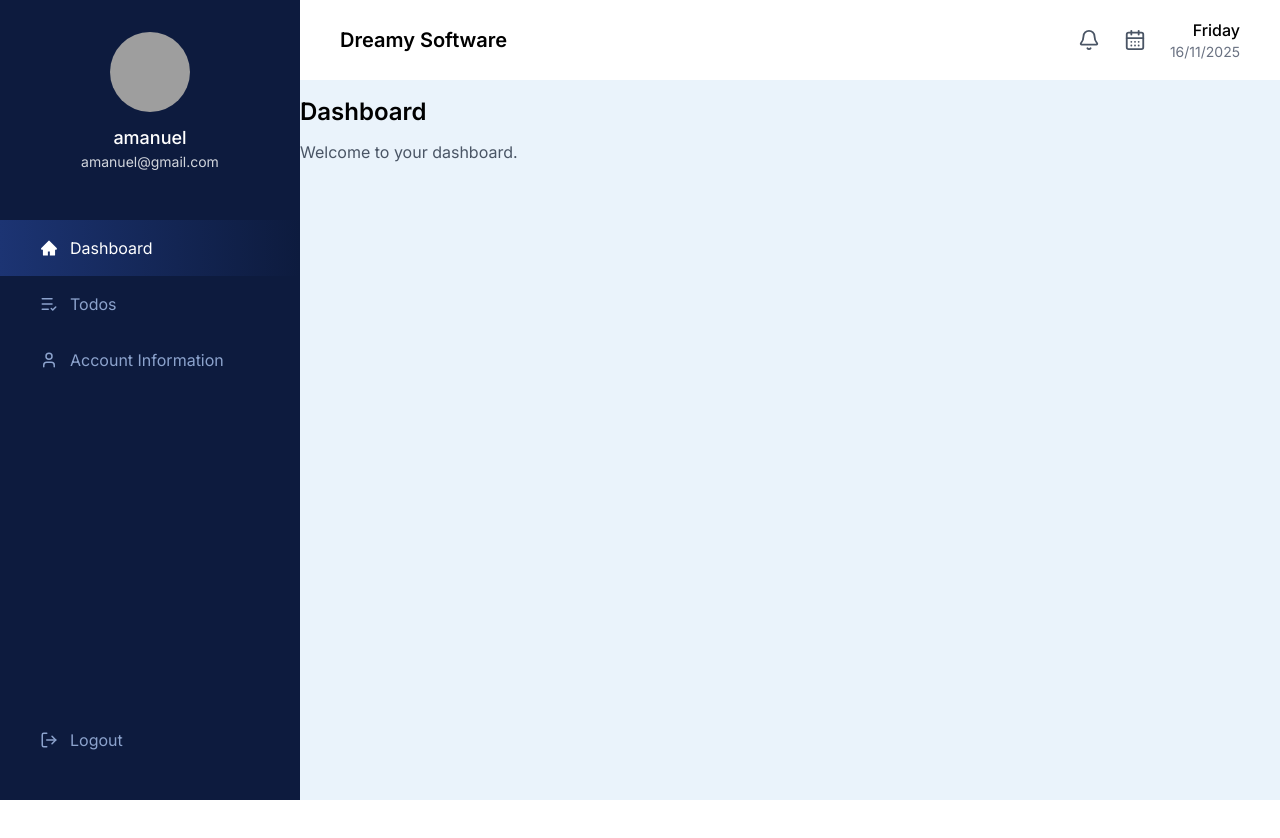
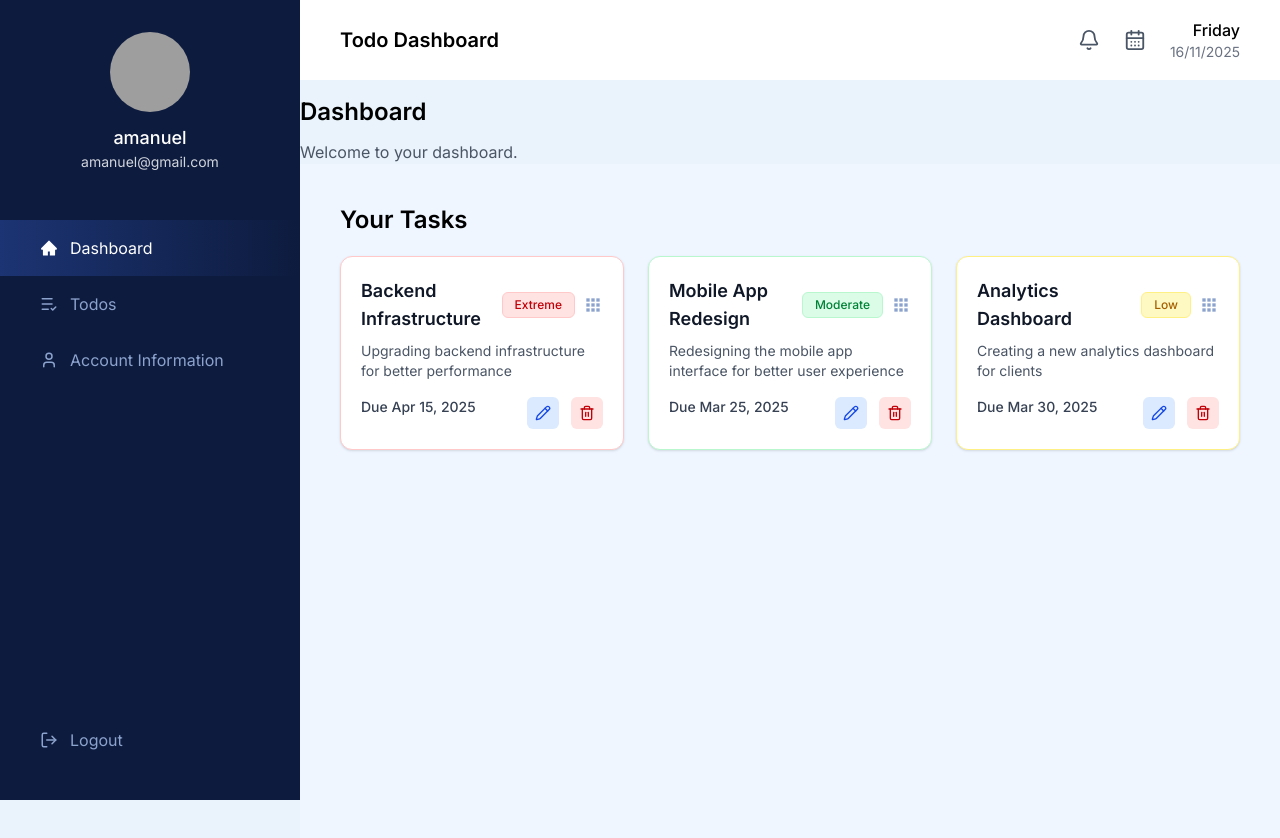
Before and after one commit to Deadless-Programmer/todo-frontend-dreamy-software, a Next.js app: page / in a window 1280 px wide. Shown: the top 838 px of the page. Before the commit the page ends 800 px from the top, so only its background shows below. Built offline with nearby package versions, Linux system fonts and the light colour scheme; grey boxes are pictures that could not be loaded.

Commit message:
task card design

```diff
--- a/package.json
+++ b/package.json
@@ -10,6 +10,7 @@
   },
   "dependencies": {
     "axios": "^1.13.2",
+    "framer-motion": "^12.23.24",
     "lucide-react": "^0.553.0",
     "next": "16.0.3",
     "react": "19.2.0",
--- a/src/app/page.tsx
+++ b/src/app/page.tsx
@@ -1,5 +1,6 @@
 // import { redirect } from "next/navigation";
 import DashboardLayout from "@/components/layout/DashboardLayout";
+import TasksPage from "@/components/ui/Card";
 // import { getAccessToken } from "@/utils/token";
 
 export default function HomePage() {
@@ -15,6 +16,7 @@ export default function HomePage() {
     <DashboardLayout>
       <h1 className="text-2xl font-semibold">Dashboard</h1>
       <p className="mt-3 text-gray-600">Welcome to your dashboard.</p>
+       <TasksPage/>
     </DashboardLayout>
   );
 }
--- a/src/app/todos/page.tsx
+++ b/src/app/todos/page.tsx
@@ -5,13 +5,17 @@ import DashboardLayout from "@/components/layout/DashboardLayout";
 import { getAccessToken } from "@/utils/token";
 import { Search, Plus, Filter } from "lucide-react";
 import Image from "next/image";
+import TaskModal from "@/components/ui/TaskModal";
+import { useState } from "react";
+export default function TodosPage() {
 
-export default function TodosPage() {
+  const [openModal, setOpenModal] = useState(false);
   const token = getAccessToken();
   if (!token) redirect("/login");
 
   return (
     <DashboardLayout>
+       <TaskModal open={openModal} onClose={() => setOpenModal(false)} />
       <div className="w-full bg-white p-6 mt-6 rounded-lg shadow-sm space-y-4 max-w-[1100px] mx-auto">
 
         {/* Title */}
@@ -20,7 +24,7 @@ export default function TodosPage() {
             Todos
           </h2>
 
-          <button className="flex items-center gap-2 bg-blue-600 text-white px-4 py-2 rounded-md text-sm cursor-pointer hover:bg-blue-700 shadow-sm">
+          <button  onClick={() => setOpenModal(true)} className="flex items-center gap-2 bg-blue-600 text-white px-4 py-2 rounded-md text-sm cursor-pointer hover:bg-blue-700 shadow-sm">
             <Plus size={16} />
             New Task
           </button>
--- a/src/components/layout/Topbar.tsx
+++ b/src/components/layout/Topbar.tsx
@@ -8,7 +8,7 @@ export default function Topbar() {
 
   return (
     <header className="h-20 bg-white  flex items-center justify-between px-10 ml-[300px] fixed top-0 right-0 left-0">
-      <div className="text-xl font-semibold">Dreamy Software</div>
+      <div className="text-xl font-semibold"> Todo Dashboard </div>
 
       <div className="flex items-center gap-6">
         <Bell size={22} className="text-gray-600" />
--- a/src/components/ui/Card.tsx
+++ b/src/components/ui/Card.tsx
@@ -0,0 +1,96 @@
+"use client";
+
+import { Pencil, Trash2 } from "lucide-react";
+import { CgMenuGridR } from "react-icons/cg";
+
+export default function TasksPage() {
+  const tasks = [
+    {
+      id: 1,
+      title: "Backend Infrastructure",
+      description: "Upgrading backend infrastructure for better performance",
+      dueDate: "Apr 15, 2025",
+      priority: "Extreme",
+    },
+    {
+      id: 2,
+      title: "Mobile App Redesign",
+      description:
+        "Redesigning the mobile app interface for better user experience",
+      dueDate: "Mar 25, 2025",
+      priority: "Moderate",
+    },
+    {
+      id: 3,
+      title: "Analytics Dashboard",
+      description: "Creating a new analytics dashboard for clients",
+      dueDate: "Mar 30, 2025",
+      priority: "Low",
+    },
+  ];
+
+  const priorityColors = {
+    Extreme: "bg-red-100 text-red-700 border border-red-200",
+    Moderate: "bg-green-100 text-green-700 border border-green-200",
+    Low: "bg-yellow-100 text-yellow-700 border border-yellow-200",
+  };
+
+  const cardBorderColors = {
+    Extreme: "border-red-200",
+    Moderate: "border-green-200",
+    Low: "border-yellow-200",
+  };
+
+  return (
+    <div className="p-10 bg-blue-50 min-h-screen">
+      <h1 className="text-2xl font-semibold mb-5">Your Tasks</h1>
+
+      <div className="grid md:grid-cols-3 gap-6">
+        {tasks.map((task) => (
+          <div
+            key={task.id}
+            className={`bg-white p-5 rounded-xl shadow-sm border ${cardBorderColors[task.priority]} hover:shadow-md transition`}
+          >
+            {/* Title + Priority */}
+            <div className="flex justify-between items-center">
+              <h2 className="text-lg font-semibold text-gray-900">
+                {task.title}
+              </h2>
+
+              <div className="flex justify-between items-center gap-2">
+                <span
+                className={`px-3 py-1 rounded-md text-xs font-medium ${priorityColors[task.priority]}`}
+              >
+                {task.priority}
+              </span>
+              <CgMenuGridR className="text-[#8CA3CD] text-xl" />
+              </div>
+            </div>
+
+            {/* Description */}
+            <p className="text-gray-600 mt-2 text-sm">{task.description}</p>
+
+            {/* Due date */}
+            <div className="flex justify-between">
+               <p className="text-gray-700 mt-4 text-sm font-medium">
+              Due {task.dueDate}
+            </p>
+
+            {/* Action Buttons */}
+            <div className="flex gap-3 mt-4">
+              <button className="p-2 bg-blue-100 rounded-md hover:bg-blue-200 transition">
+                <Pencil size={16} className="text-blue-700" />
+              </button>
+
+              <button className="p-2 bg-red-100 rounded-md hover:bg-red-200 transition">
+                <Trash2 size={16} className="text-red-700" />
+              </button>
+            </div>
+            </div>
+
+          </div>
+        ))}
+      </div>
+    </div>
+  );
+}
--- /dev/null
+++ b/src/components/ui/TaskModal.jsx
@@ -0,0 +1,132 @@
+"use client";
+import { Trash2 } from "lucide-react";
+import { motion, AnimatePresence } from "framer-motion";
+
+export default function TaskModal({ open, onClose }) {
+  return (
+    <AnimatePresence>
+      {open && (
+        <div className="fixed inset-0 z-50 flex items-center  justify-center">
+          {/* Background Dim */}
+          <motion.div
+            key="overlay"
+            initial={{ opacity: 0 }}
+            animate={{ opacity: 1 }}
+            exit={{ opacity: 0 }}
+            transition={{ duration: 0.25 }}
+            className="absolute inset-0 bg-black/40 backdrop-blur-sm"
+            onClick={onClose}
+          />
+
+          {/* Modal Box */}
+          <motion.div
+            key="modal"
+            initial={{ opacity: 0, scale: 0.85, y: 20 }}
+            animate={{ opacity: 1, scale: 1, y: 0 }}
+            exit={{ opacity: 0, scale: 0.85, y: 20 }}
+            transition={{ duration: 0.25, ease: "easeOut" }}
+            className="relative bg-white w-full max-w-xl mx-4 rounded-xl shadow-lg p-6 z-50"
+          >
+            {/* Header */}
+            <div className="flex justify-between items-center mb-4 ">
+              <h2 className="text-lg font-semibold border-b-2 border-blue-500">
+                Add New Task
+              </h2>
+
+              <button
+                onClick={onClose}
+                className=" border-b-2 border-blue-500 font-medium  cursor-pointer text-md"
+              >
+                Go Back
+              </button>
+            </div>
+
+            {/* Title Field */}
+            <div className="space-y-3">
+              <div>
+                <label className="text-sm text-gray-700">Title</label>
+                <input
+                  type="text"
+                  className="w-full border border-gray-300 rounded-md px-3 py-2 mt-1 outline-none focus:ring-2 focus:ring-blue-500"
+                />
+              </div>
+
+              {/* Date */}
+              <div>
+                <label className="text-sm text-gray-700">Date</label>
+                <input
+                  type="date"
+                  className="w-full border border-gray-300 rounded-md px-3 py-2 mt-1 outline-none focus:ring-2 focus:ring-blue-500"
+                />
+              </div>
+
+              {/* Priority */}
+              <div>
+                <p className="text-sm font-semibold text-gray-700">Priority</p>
+
+                <div className="flex items-center gap-10 mt-2 text-sm">
+                  {/* Extreme */}
+                  <label className="flex items-center gap-2 cursor-pointer">
+                    <span className="w-2.5 h-2.5 bg-red-600 rounded-full"></span>
+                    Extreme
+                    <input
+                      type="checkbox"
+                      name="priority"
+                      className="w-4 h-4 border border-gray-400 rounded-md cursor-pointer"
+                    />
+                  </label>
+
+                  {/* Moderate */}
+                  <label className="flex items-center gap-2 cursor-pointer">
+                    <span className="w-2.5 h-2.5 bg-green-600 rounded-full"></span>
+                    Moderate
+                    <input
+                      type="checkbox"
+                      name="priority"
+                      className="w-4 h-4 border border-gray-400 rounded-md cursor-pointer"
+                    />
+                  </label>
+
+                  {/* Low */}
+                  <label className="flex items-center gap-2 cursor-pointer">
+                    <span className="w-2.5 h-2.5 bg-yellow-500 rounded-full"></span>
+                    Low
+                    <input
+                      type="checkbox"
+                      name="priority"
+                      className="w-4 h-4 border border-gray-400 rounded-md cursor-pointer"
+                    />
+                  </label>
+                </div>
+              </div>
+
+              {/* Description */}
+              <div>
+                <label className="text-sm text-gray-700">
+                  Task Description
+                </label>
+                <textarea
+                  rows="4"
+                  className="w-full border mt-1 border-gray-300 rounded-md px-3 py-2 outline-none focus:ring-2 focus:ring-blue-500"
+                  placeholder="Start writing here..."
+                ></textarea>
+              </div>
+            </div>
+
+            {/* Buttons */}
+            <div className="flex justify-between items-center mt-5">
+              <button className="bg-blue-600 text-white px-5 py-2 rounded-md hover:bg-blue-700">
+                Done
+              </button>
+
+              {/* Delete Icon Button */}
+              <button className="p-2 bg-red-600 hover:bg-red-700 text-white rounded-md">
+                <Trash2 size={18} />
+              </button>
+            </div>
+          </motion.div>
+        </div>
+      )}
+    </AnimatePresence>
+  );
+}
```
Also changed, not shown: 1 other file (tests, documents, lock files or other folders).
